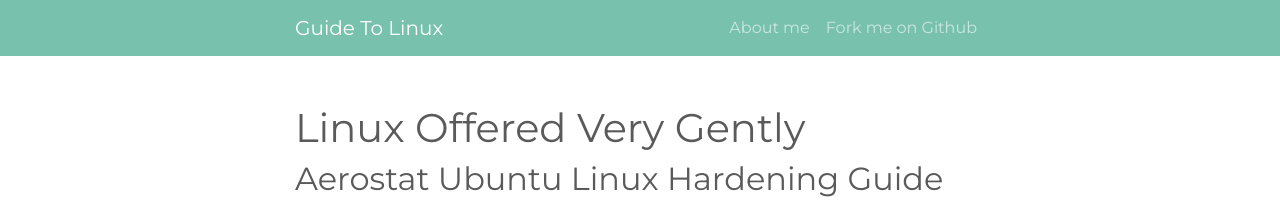
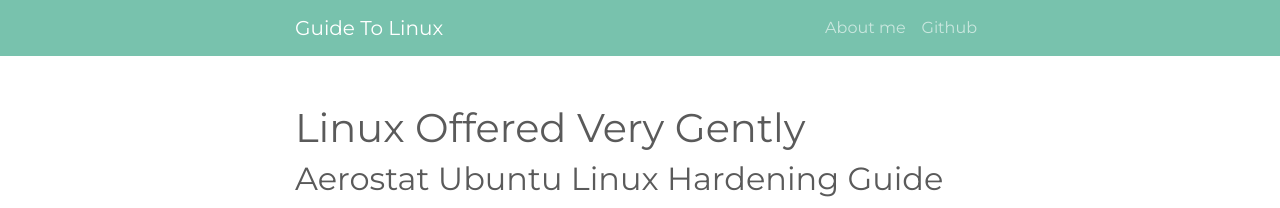
Before and after one commit to binarylawyer/Linux_Guide, a Jekyll site: the page built from index.md, in a window 1280 px wide and 900 px high. Shown: the top 208 px of the window. Built offline with Jekyll 4.4.1, drawn with Linux system fonts in a browser that asks for light colours.

Commit message:
Update header.html

```diff
--- a/_includes/header.html
+++ b/_includes/header.html
@@ -21,7 +21,7 @@
           <a class="nav-link" href="/AboutMe/">About me</a>
         </li>
         <li class="nav-item">
-          <a class="nav-link" href="{{ site.github.repository_url }}">Fork me on Github</a>
+          <a class="nav-link" href="{{ site.github.repository_url }}">Github</a>
         </li>
       </ul>
     </div>
```
